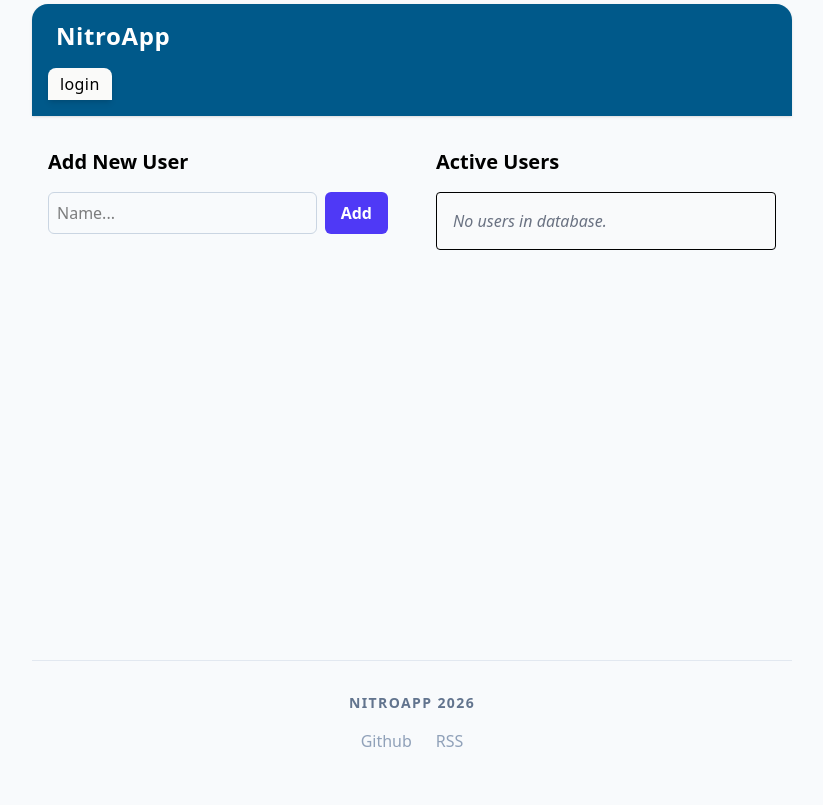
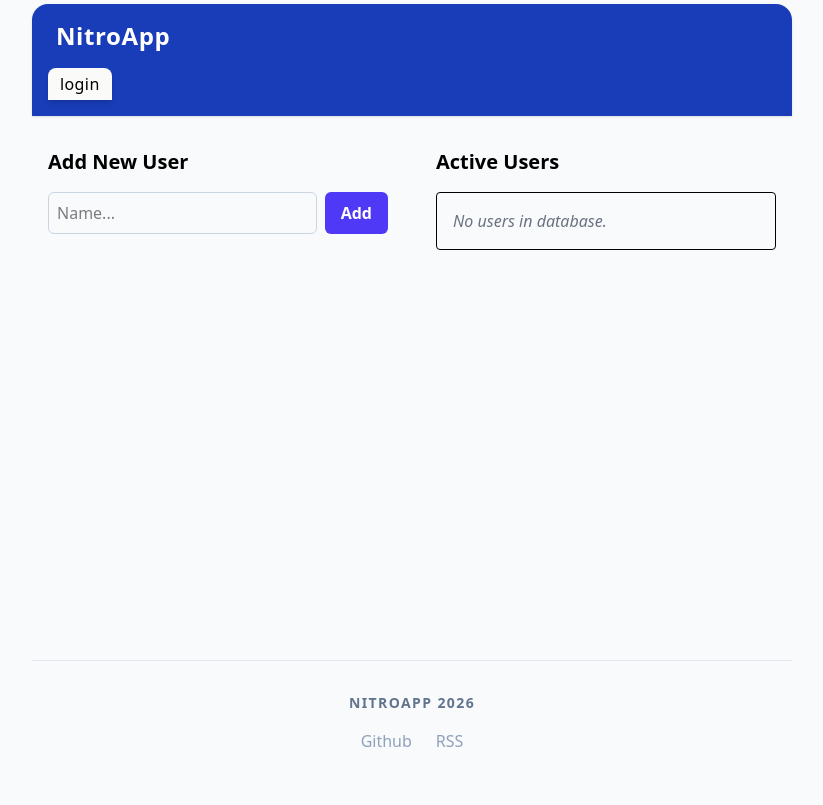
Before and after one commit to sglmr/litestar-ter, a Python web app: template templates/secure.html in a window 1280 px wide. Shown: the whole page, without its empty margins (228-1051 px from the left). Run offline with Jinja, Linux system fonts and the light colour scheme; the template is opened without the code that fills it, so the values that code supplies are empty; some libraries are stand-ins or nearby versions.

Commit message:
forgot some things

```diff
--- a/static/style.css
+++ b/static/style.css
@@ -13,6 +13,7 @@
     --color-sky-800: oklch(44.3% 0.11 240.79);
     --color-blue-100: oklch(93.2% 0.032 255.585);
     --color-blue-600: oklch(54.6% 0.245 262.881);
+    --color-blue-800: oklch(42.4% 0.199 265.638);
     --color-indigo-500: oklch(58.5% 0.233 277.117);
     --color-indigo-600: oklch(51.1% 0.262 276.966);
     --color-indigo-700: oklch(45.7% 0.24 277.023);
@@ -766,6 +767,9 @@
   .border-slate-300 {
     border-color: var(--color-slate-300);
   }
+  .bg-blue-800 {
+    background-color: var(--color-blue-800);
+  }
   .bg-gray-50 {
     background-color: var(--color-gray-50);
   }
--- a/templates/base.html
+++ b/templates/base.html
@@ -24,7 +24,7 @@
 
 <body hx-headers='{"x-csrf-token": "{{ csrf_token() | safe }}"}' class="max-w-3xl p-1 mx-auto bg-slate-50">
 
-    <header class="p-4 bg-sky-800 rounded-t-2xl shadow-sm">
+    <header class="p-4 bg-blue-800 rounded-t-2xl shadow-sm">
         <div class="text-2xl mb-4 ml-2 font-semibold tracking-wide text-white">NitroApp</div>
         <nav>
             <ul class="list-none flex flex-wrap items-center gap-x-3 gap-y-2 lowercase tracking-wide">
```
Also changed, not shown: src/app.py (+15 -10 lines), src/test_app.py (+7 -1 lines).
